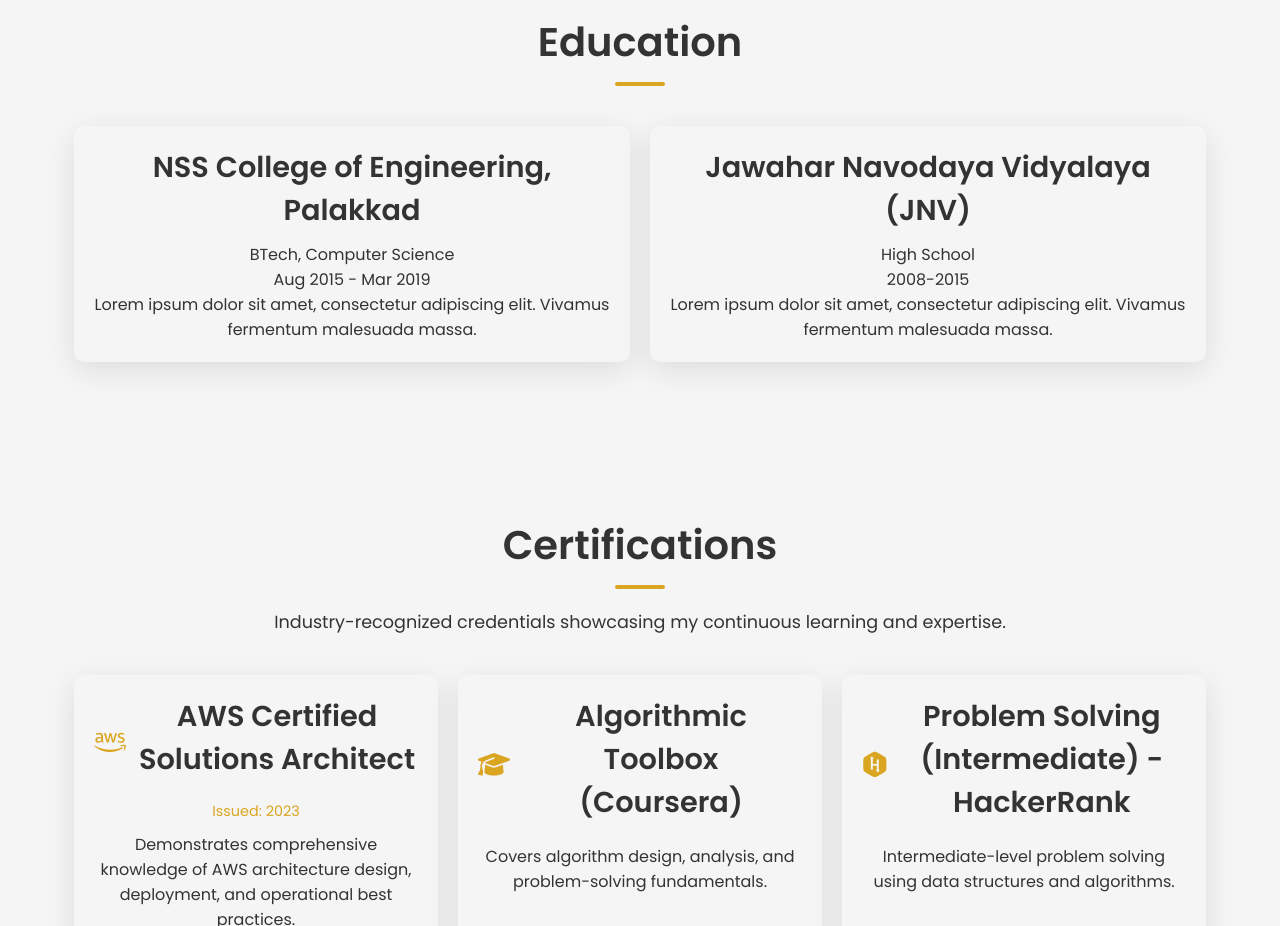
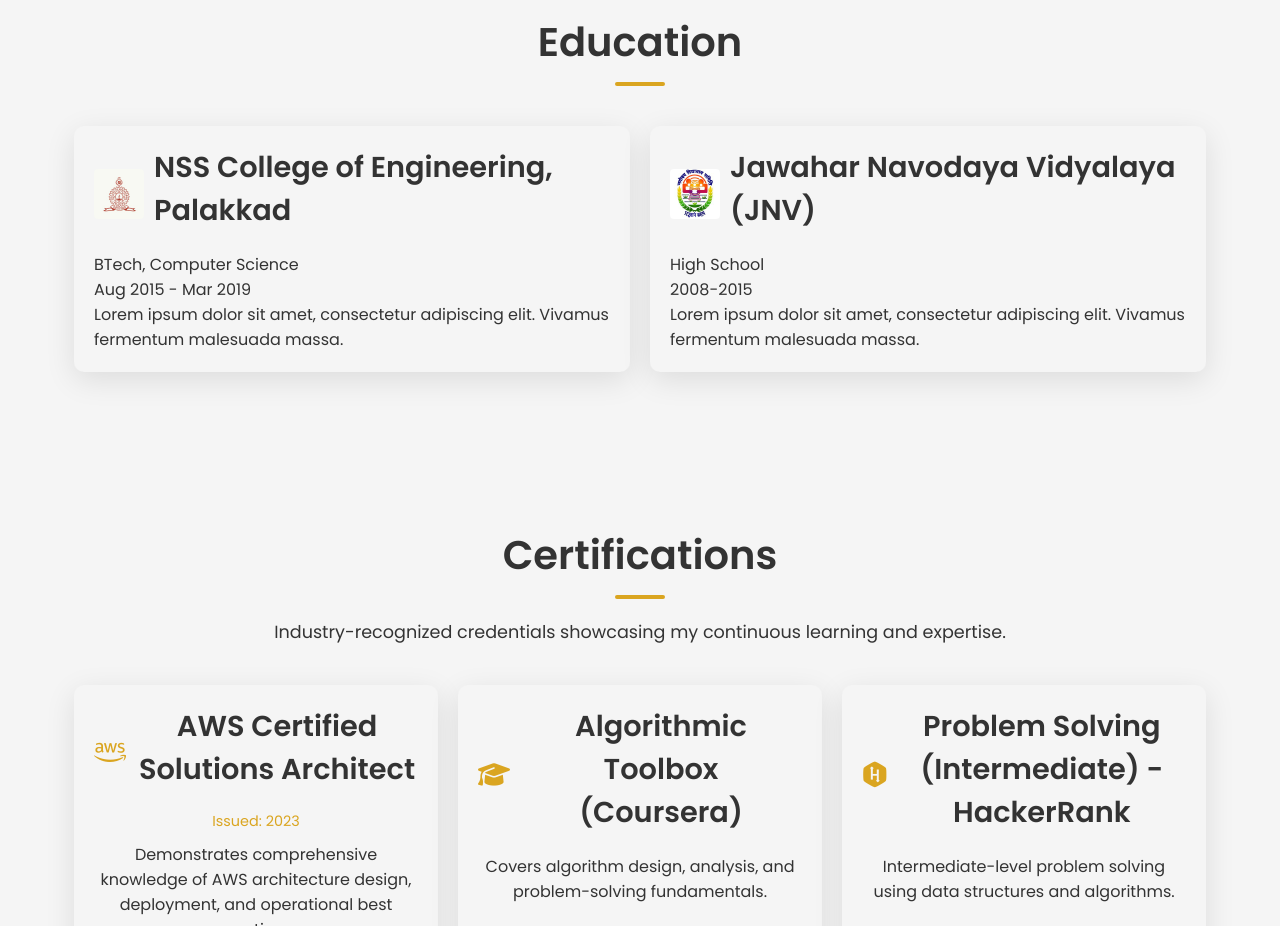
Before and after one commit to souravas/souravas.github.io, a plain HTML site: page index.html in a window 1280 px wide. Shown: the part 2380-3306 px from the top of the page. Drawn offline with Linux system fonts and the light colour scheme.

Commit message:
Add logos

```diff
--- a/index.html
+++ b/index.html
@@ -274,8 +274,16 @@
         <div class="container">
           <h2>Education</h2>
           <div class="card-grid">
-            <div class="card">
-              <h3>NSS College of Engineering, Palakkad</h3>
+            <!-- NSS College -->
+            <div class="card education-card">
+              <div class="education-header">
+                <img
+                  src="nss.png"
+                  alt="NSS College Logo"
+                  class="education-logo"
+                />
+                <h3>NSS College of Engineering, Palakkad</h3>
+              </div>
               <div class="degree">BTech, Computer Science</div>
               <div class="duration">Aug 2015 - Mar 2019</div>
               <p>
@@ -283,8 +291,16 @@
                 fermentum malesuada massa.
               </p>
             </div>
-            <div class="card">
-              <h3>Jawahar Navodaya Vidyalaya (JNV)</h3>
+            <!-- JNV -->
+            <div class="card education-card">
+              <div class="education-header">
+                <img
+                  src="jnv.png"
+                  alt="Jawahar Navodaya Vidyalaya Logo"
+                  class="education-logo"
+                />
+                <h3>Jawahar Navodaya Vidyalaya (JNV)</h3>
+              </div>
               <div class="degree">High School</div>
               <div class="duration">2008-2015</div>
               <p>
--- a/style.css
+++ b/style.css
@@ -343,6 +343,22 @@ body.dark-mode .card {
   border-radius: 4px;
 }
 
+/* Education: logo + heading side by side */
+.education-card {
+  text-align: left; /* So the text aligns nicely under each institution's heading */
+}
+.education-header {
+  display: flex;
+  align-items: center;
+  gap: 10px;
+  margin-bottom: 10px;
+}
+.education-logo {
+  max-width: 50px;
+  height: auto;
+  border-radius: 4px;
+}
+
 /* Certifications: icon + heading side by side */
 .certification-header {
   display: flex;
```
